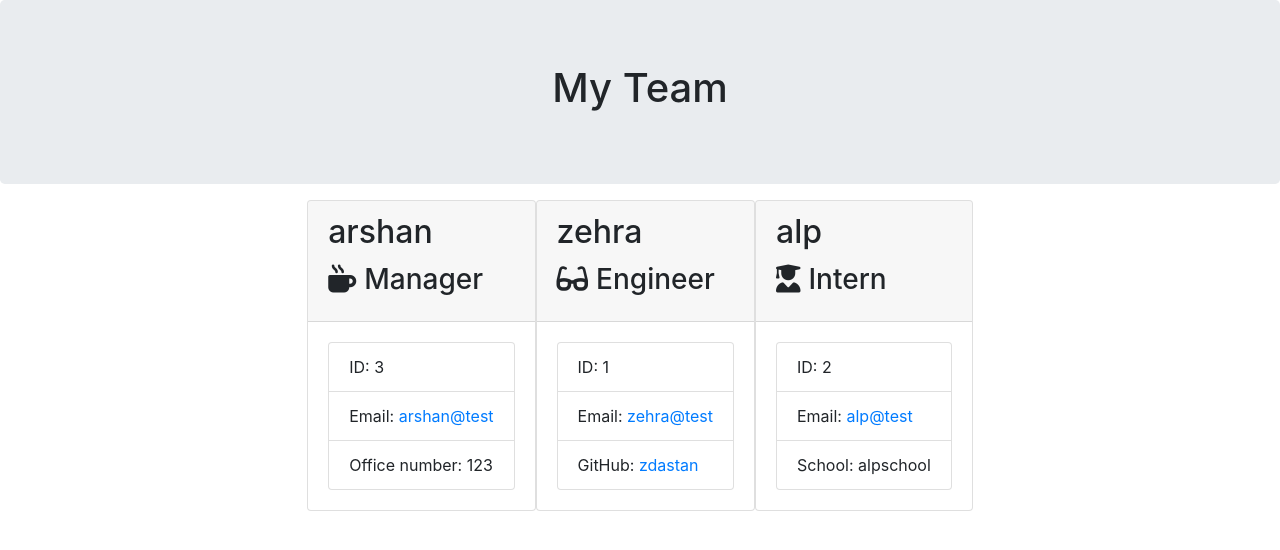
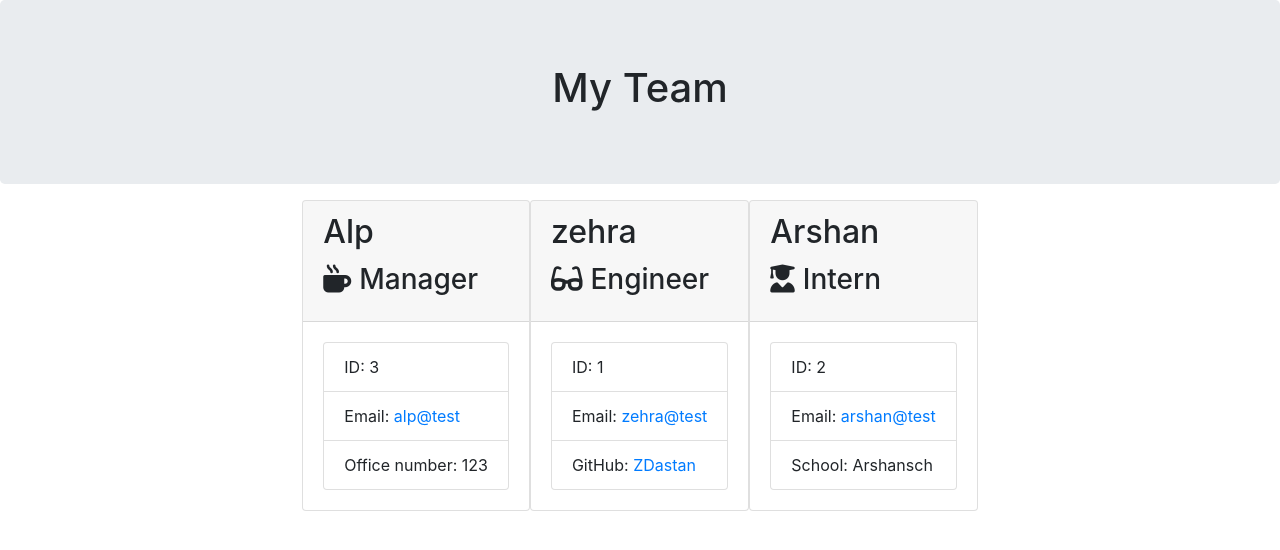
Before and after one commit to ZDastan/team-profile-generator, a website: page dist/index.html in a window 1280 px wide. Drawn offline with nearby package versions, Linux system fonts and the light colour scheme.

Commit message:
recod added

```diff
--- a/dist/index.html
+++ b/dist/index.html
@@ -25,13 +25,13 @@
 
         <div class="card employee-card">
         <div class="card-header">
-            <h2 class="card-title">arshan</h2>
+            <h2 class="card-title">Alp</h2>
             <h3 class="card-title"><i class="fas fa-mug-hot mr-2"></i>Manager</h3>
         </div>
         <div class="card-body">
             <ul class="list-group">
                 <li class="list-group-item">ID: 3</li>
-                <li class="list-group-item">Email: <a href="mailto:arshan@test">arshan@test</a></li>
+                <li class="list-group-item">Email: <a href="mailto:alp@test">alp@test</a></li>
                 <li class="list-group-item">Office number: 123</li>
             </ul>
         </div>
@@ -46,21 +46,21 @@
         <ul class="list-group">
             <li class="list-group-item">ID: 1</li>
             <li class="list-group-item">Email: <a href="mailto:zehra@test">zehra@test</a></li>
-            <li class="list-group-item">GitHub: <a href="https://github.com/zdastan" target="_blank" rel="noopener noreferrer">zdastan</a></li>
+            <li class="list-group-item">GitHub: <a href="https://github.com/ZDastan" target="_blank" rel="noopener noreferrer">ZDastan</a></li>
         </ul>
     </div>
 </div>
 
         <div class="card employee-card">
     <div class="card-header">
-        <h2 class="card-title">alp</h2>
+        <h2 class="card-title">Arshan</h2>
         <h3 class="card-title"><i class="fas fa-user-graduate mr-2"></i>Intern</h3>
     </div>
     <div class="card-body">
         <ul class="list-group">
             <li class="list-group-item">ID: 2</li>
-            <li class="list-group-item">Email: <a href="mailto:alp@test">alp@test</a></li>
-            <li class="list-group-item">School: alpschool</li>
+            <li class="list-group-item">Email: <a href="mailto:arshan@test">arshan@test</a></li>
+            <li class="list-group-item">School: Arshansch</li>
         </ul>
     </div>
 </div>
```
Also changed, not shown: README.md.
